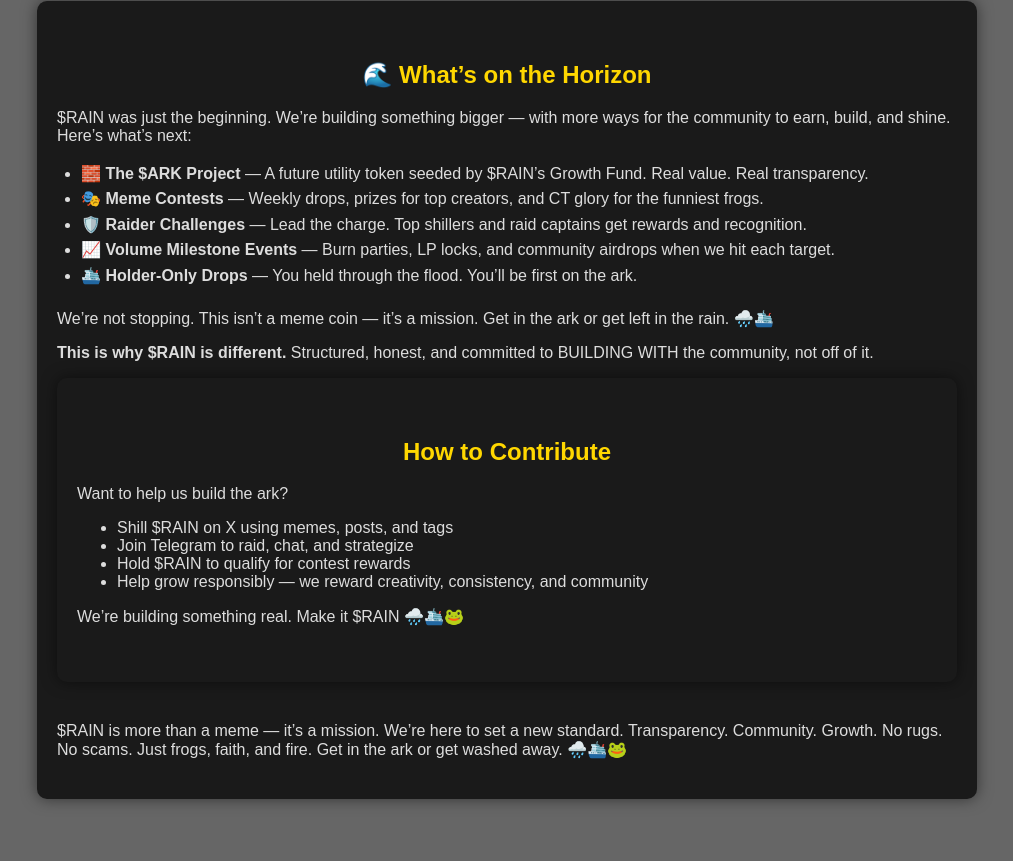
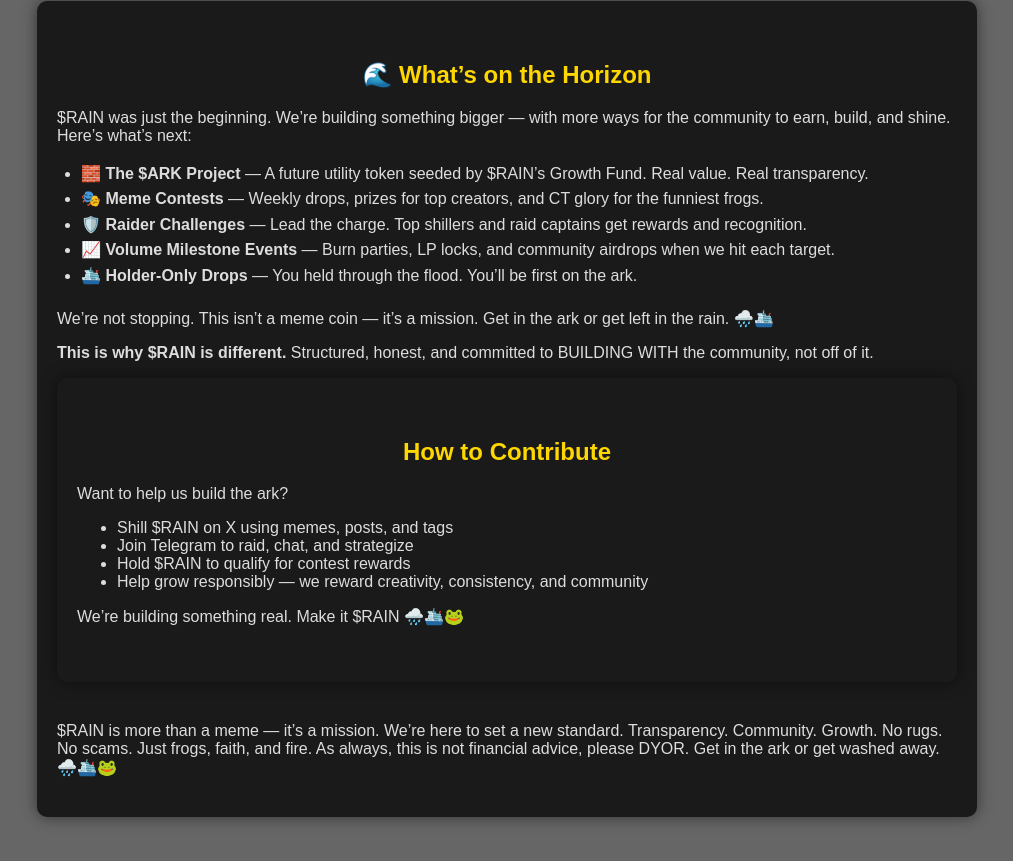
Before and after one commit to Floodtheark/rain.site, a plain HTML site: page index.html in a window 1280 px wide. Shown: the part 5761-6622 px from the top of the page, without its empty margins (133-1146 px from the left). Drawn offline with Linux system fonts and the light colour scheme.

Commit message:
Update index.html

```diff
--- a/index.html
+++ b/index.html
@@ -882,7 +882,7 @@ body {
   </div>
 
   <footer>
-    $RAIN is more than a meme — it’s a mission. We’re here to set a new standard. Transparency. Community. Growth. No rugs. No scams. Just frogs, faith, and fire. Get in the ark or get washed away. 🌧️🛳️🐸
+    $RAIN is more than a meme — it’s a mission. We’re here to set a new standard. Transparency. Community. Growth. No rugs. No scams. Just frogs, faith, and fire. As always, this is not financial advice, please DYOR. Get in the ark or get washed away. 🌧️🛳️🐸
   </footer>
 </body>
 </html>
```
